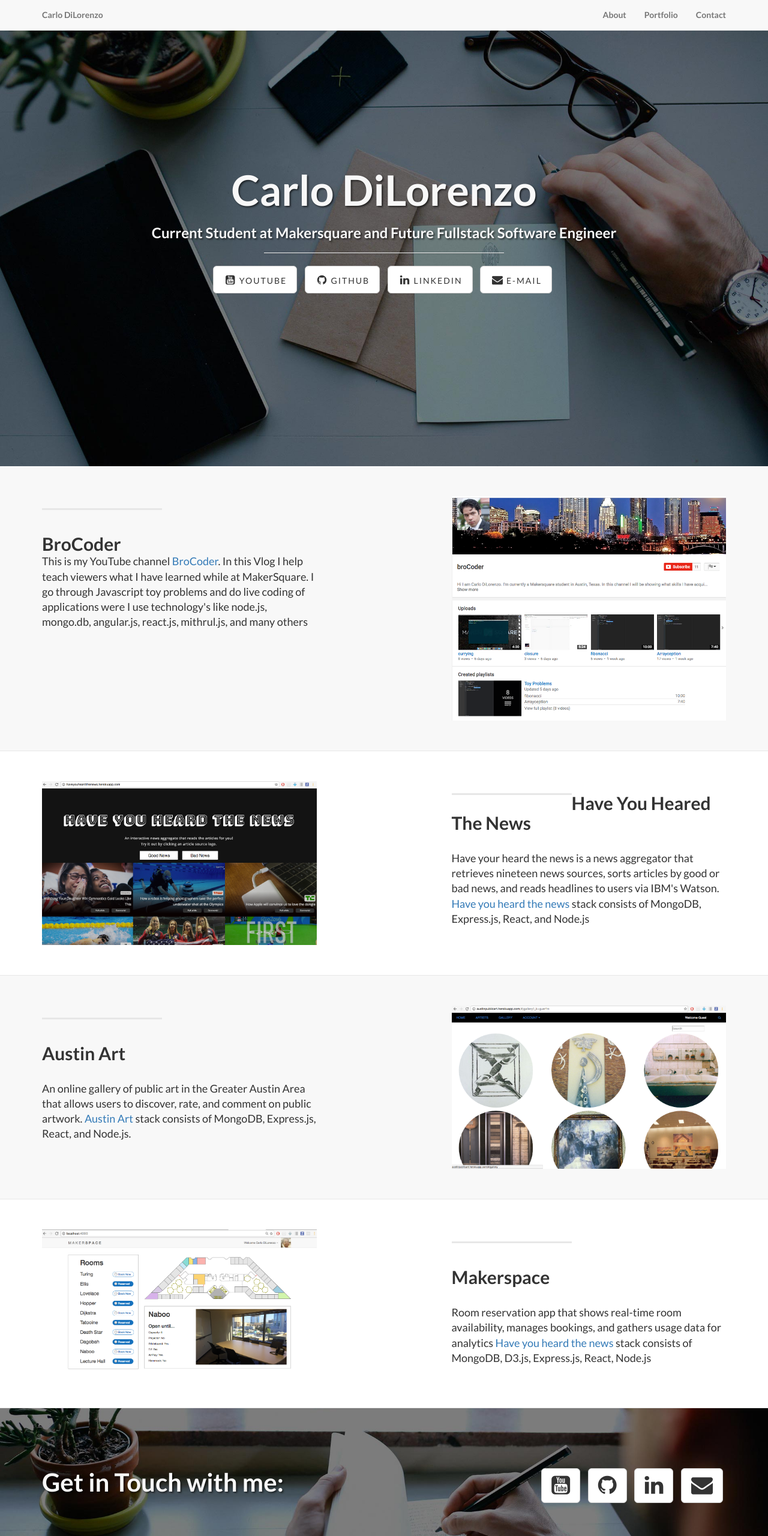
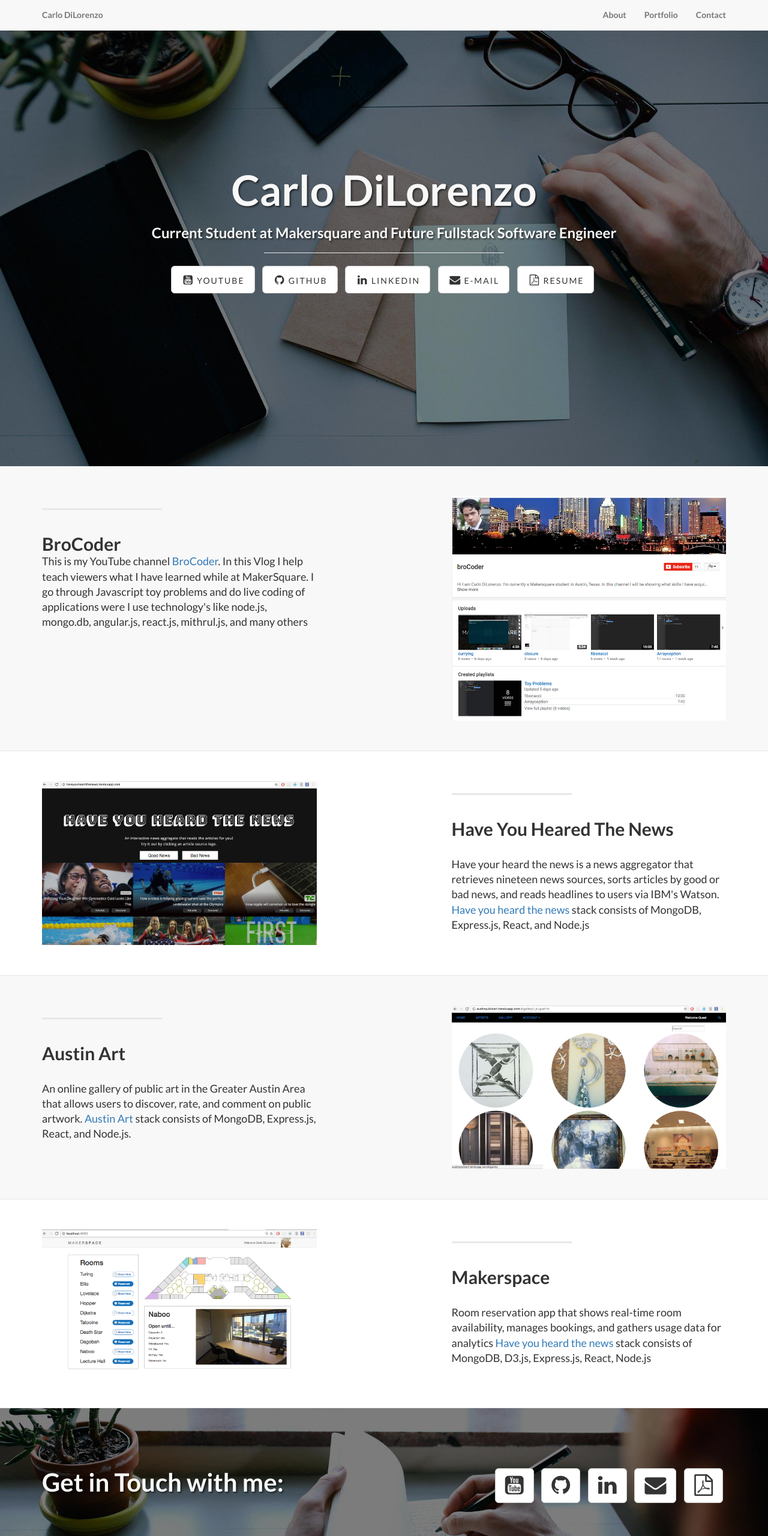
Before and after one commit to dilorc2/dilorc2.github.io, a plain HTML site: page index.html in a window 1280 px wide. Shown: the top 2560 px of the page at 60% size. Drawn offline with Linux system fonts and the light colour scheme.

Commit message:
added pdf

```diff
--- a/index.html
+++ b/index.html
@@ -88,7 +88,10 @@
                             </li>
                             <li>
                             <a href="mailto:dilorc2@gmail.com" class="btn btn-default btn-lg"><i class="fa fa-envelope fa-fw"></i> <span class="network-name">e-mail</span></a>
-                        </li>
+                            </li>
+                            <li>
+                            <a src="resume.pdf" class="btn btn-default btn-lg"><i class="fa fa-file-pdf-o fa-fw"></i> <span class="network-name">Resume</span></a>
+                            </li>
                         </ul>
                     </div>
                 </div>
@@ -131,8 +134,8 @@
             <div class="row">
                 <div class="col-lg-5 col-lg-offset-1 col-sm-push-6  col-sm-6">
                     <hr class="section-heading-spacer">
+                    <div class="clearfix"></div>
                     <h2 class="section-heading">Have You Heared The News</h2>
-                    <div class="clearfix"></div>
                     <p class="lead"> Have your heard the news is a news aggregator that retrieves nineteen news sources, sorts articles by good or bad news, and reads headlines to users via IBM's Watson. <a target="_blank" href="http://haveyouheardthenews.herokuapp.com ">Have you heard the news</a> stack consists of MongoDB, Express.js, React, and Node.js</p>
                 </div>
                 <div class="col-lg-5 col-sm-pull-6  col-sm-6">
@@ -211,6 +214,9 @@
                         <li>
                             <a href="mailto:dilorc2@gmail.com" class="btn btn-default btn-lg"><i class="fa fa-envelope fa-2x"></i> <span class="network-name"></span></a>
                         </li>
+                        <li>
+                            <a src="resume.pdf" class="btn btn-default btn-lg"><i class="fa fa-file-pdf-o fa-2x"></i> <span class="network-name"></span></a>
+                        </li>
                     </ul>
                 </div>
             </div>
```
Also changed, not shown: 2 other files.
